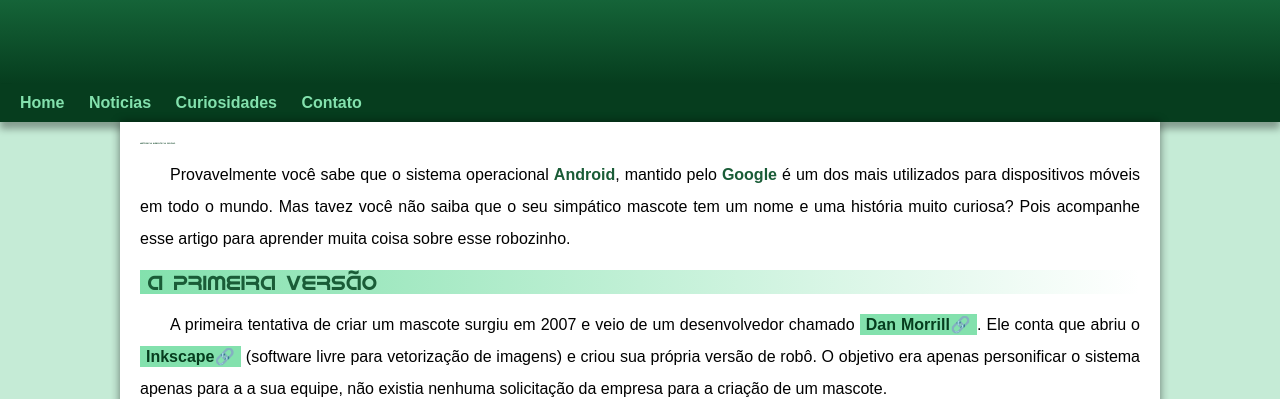
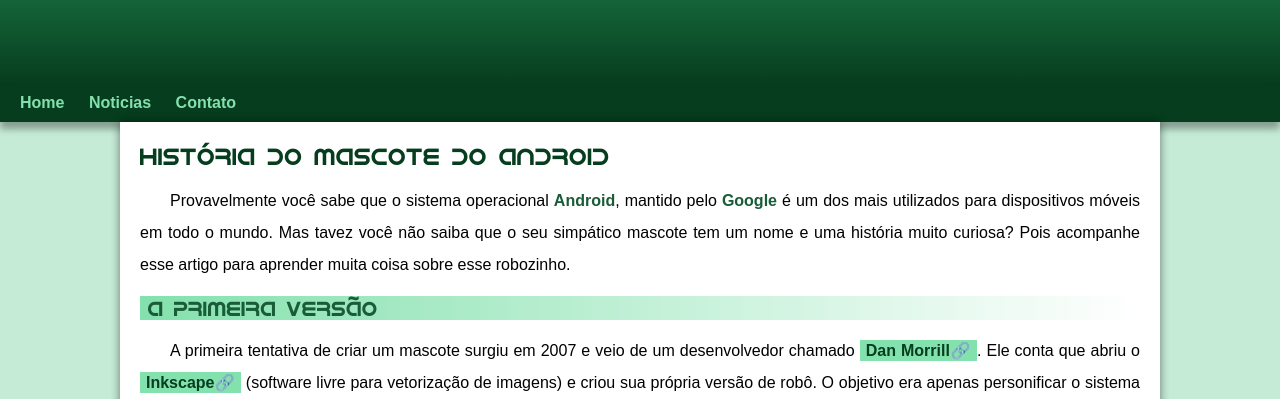
Before and after one commit to colacco/projeto-android, a plain HTML site: page index.html in a window 1280 px wide. Shown: the part 146-545 px from the top of the page. Drawn offline with Linux system fonts and the light colour scheme.

Commit message:
version 1.2

```diff
--- a/estilo/gustavo.css
+++ b/estilo/gustavo.css
@@ -66,7 +66,6 @@
     padding-right: 10px;
     padding-left: 10px;
     margin: auto;
-    margin-bottom: 20px;
     text-shadow: 2px 2px 0px rgba(0, 0, 0, 0.316);
 }
 
@@ -106,7 +105,6 @@
     color: var(--cor5);
     font-family: var(--font-android);
     font-weight: normal;
-    font-size: 1.8px;
 }
 
 main h2 {
--- a/index.html
+++ b/index.html
@@ -15,7 +15,6 @@
     <nav>
         <a href="#">Home</a>
         <a href="#">Noticias</a>
-        <a href="#">Curiosidades</a>
         <a href="#">Contato</a>
     </nav>
     <main>
```
